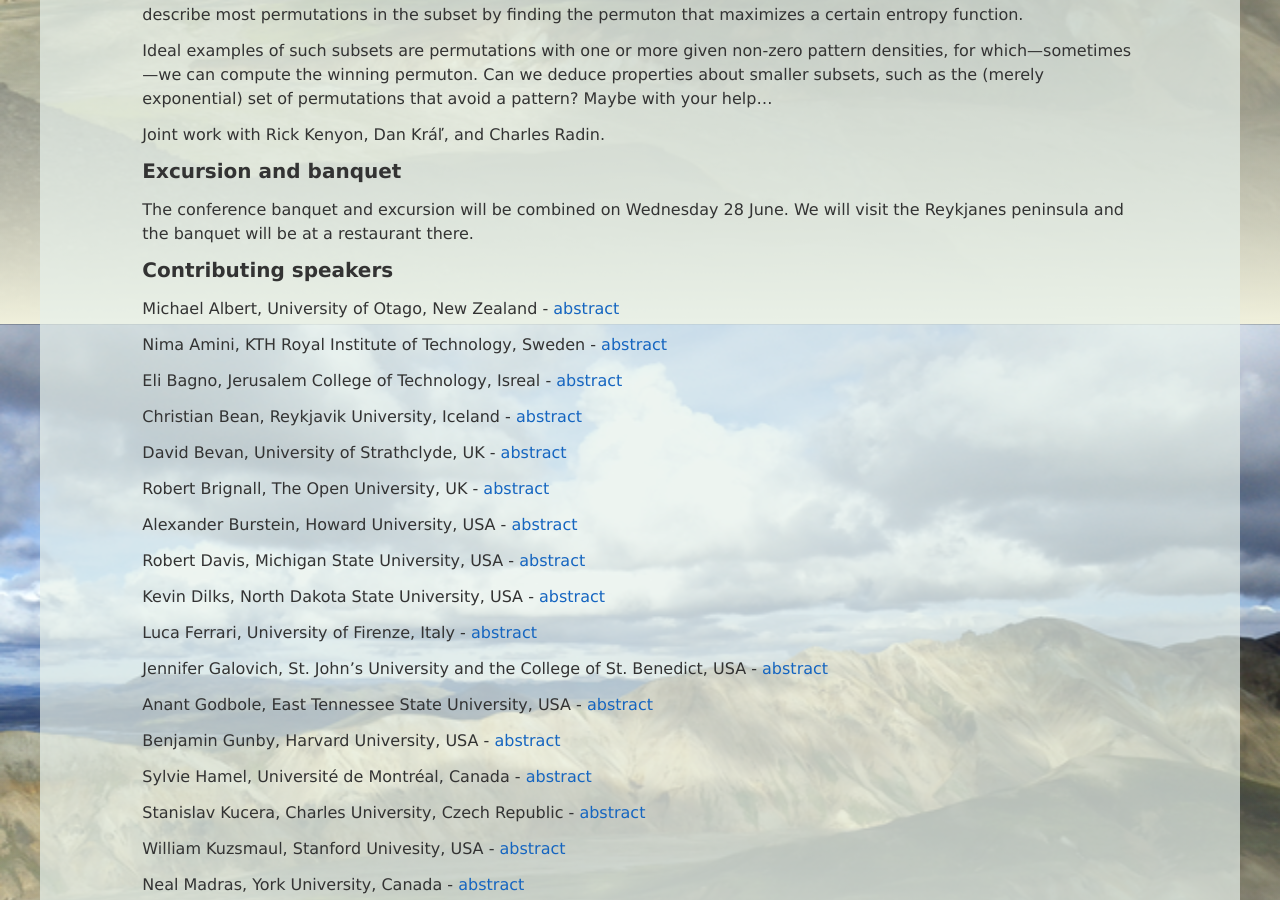
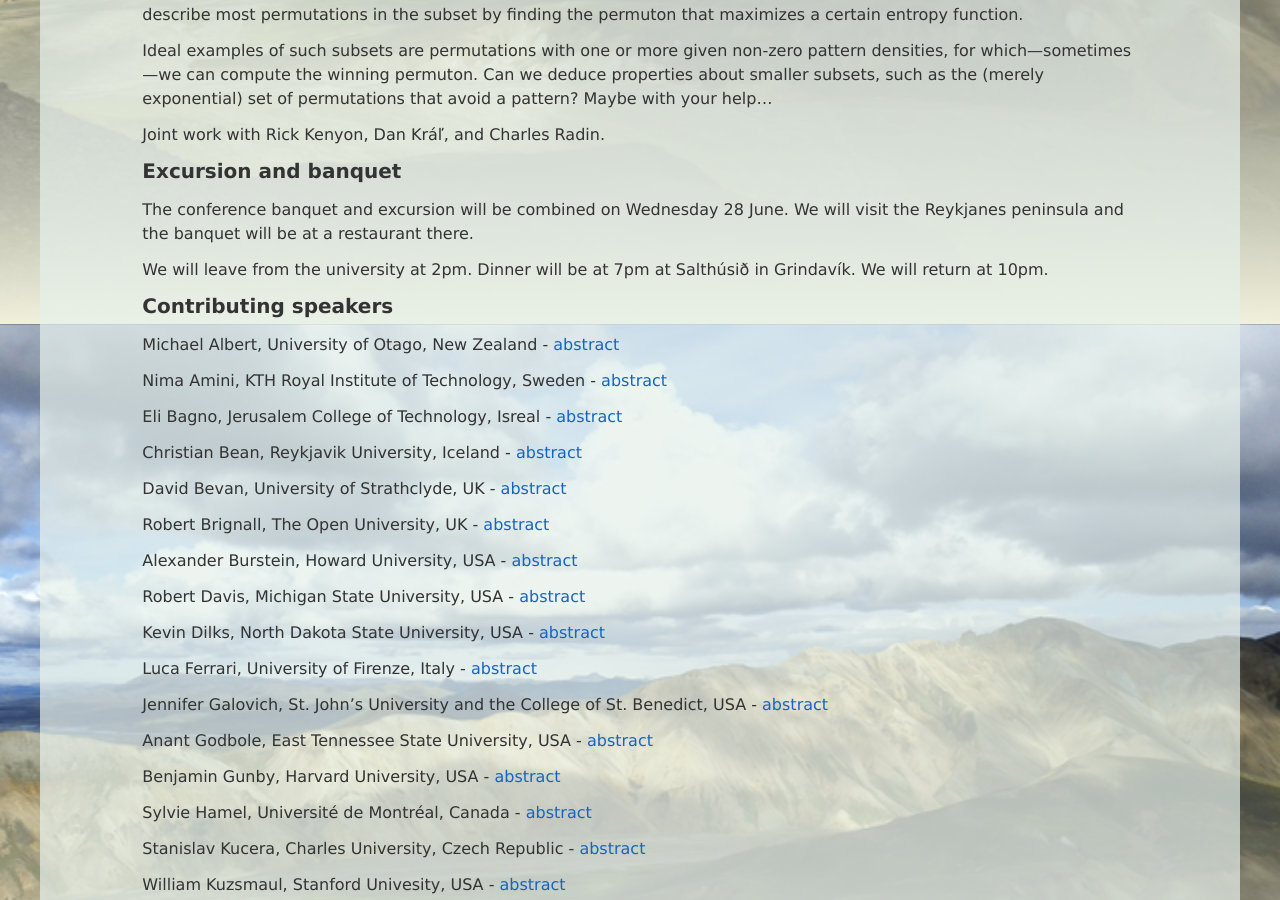
Before and after one commit to pp2017/pp2017.github.io, a Jekyll site: the page built from programme.md, in a window 1280 px wide and 900 px high, scrolled down 1476 px. Built offline with Jekyll 4.4.1, drawn with Linux system fonts in a browser that asks for light colours; nearby versions of some CDN libraries; formulas are drawn with MathJax 3.

Commit message:
Excursion timings

```diff
--- a/programme.md
+++ b/programme.md
@@ -156,6 +156,9 @@ The conference banquet and excursion will be combined on Wednesday 28 June. We
 will visit the Reykjanes peninsula and the banquet will be at a restaurant
 there.
 
+We will leave from the university at 2pm. Dinner will be at 7pm at Salthúsið in
+Grindavík. We will return at 10pm.
+
 ##Contributing speakers
 
 Michael Albert, University of Otago, New Zealand - [abstract][michael_albert]
```
